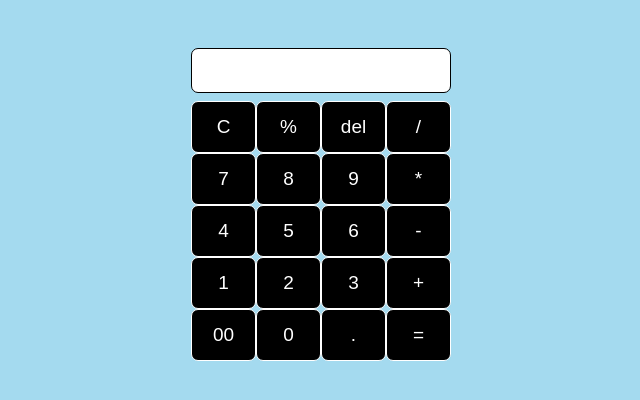
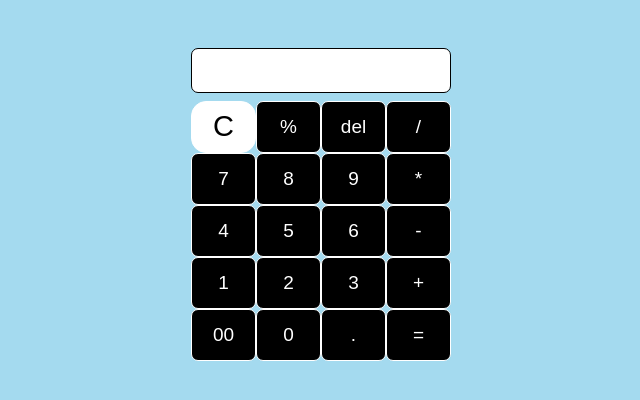
Before and after one commit to mayurgaikwad638/Calculator, a plain HTML site: page index.html in a window 1280 px wide. In both pictures the pointer is over the button 542 px from the left and 126 px from the top of the page. Shown: the whole page, without its empty margins (319-959 px from the left). Drawn offline with Linux system fonts and the light colour scheme.

Commit message:
modified css file

```diff
--- a/style.css
+++ b/style.css
@@ -44,3 +44,11 @@ body {
     border-radius: 7px;
     border-collapse: collapse;
 }
+
+.btn:hover {
+    color: black;
+    background-color: white;
+    font-size: 29px;
+    border-radius: 15px;
+    font-weight: 500;
+}
```
